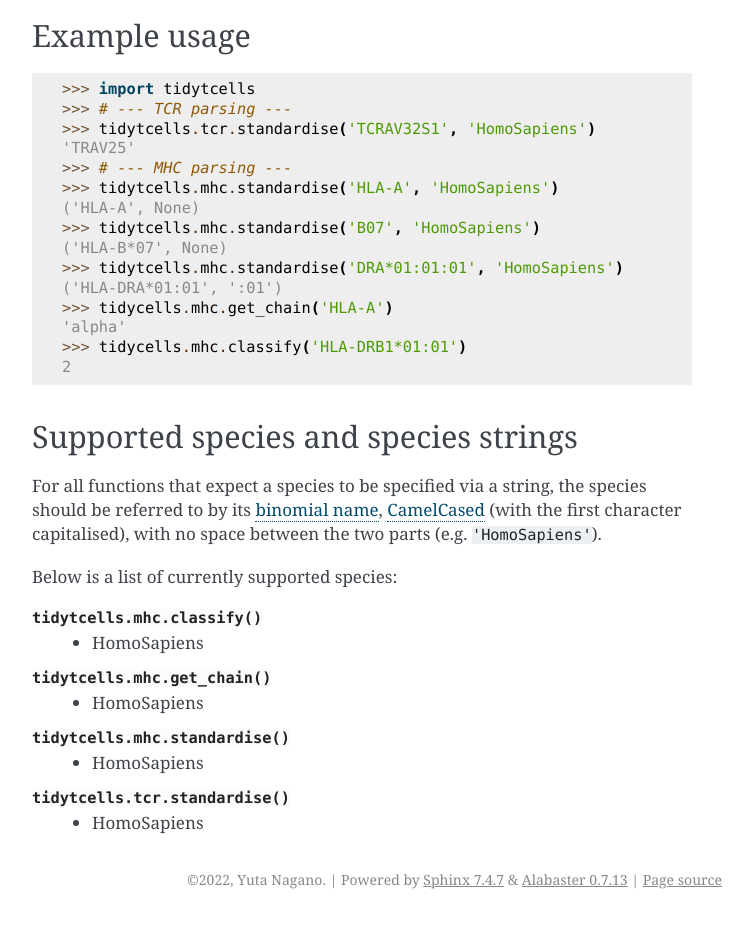
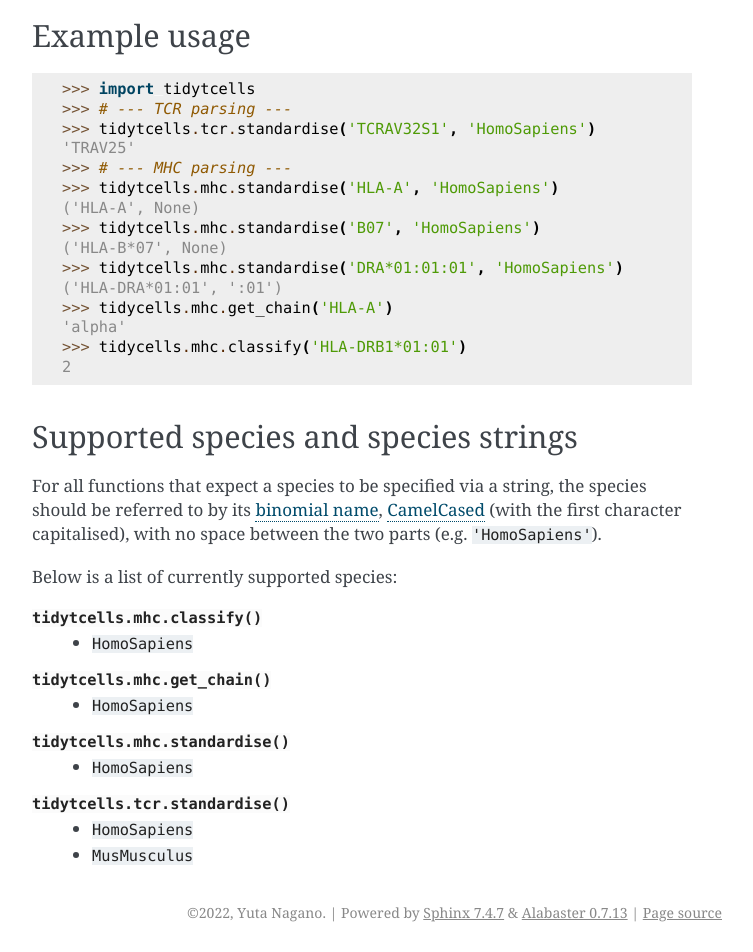
Before and after one commit to yutanagano/tidytcells, a Sphinx documentation site: the page built from docs/usage.rst, in a window 1280 px wide. Shown: the part 924-1876 px from the top of the page, without its empty margins (388-1141 px from the left). Built offline with Sphinx 7.4.7, drawn with Linux system fonts in a browser that asks for light colours; before the commit the page ends 1843 px from its top, so only the background shows below that.

Commit message:
Update documentation to match new code and features

```diff
--- a/README.rst
+++ b/README.rst
@@ -18,9 +18,7 @@ because the formats/nomenclature of how each dataset encodes TCR and MHC gene
 names are slightly different, or even inconsistent within themselves.
 ``tidytcells`` attempts to ameliorate this issue by providing simple functions
 that can standardise TCR and MHC gene symbols to their officially accepted
-versions, as defined by `IMGT <https://www.imgt.org/>`_,
-`HGNC <https://www.genenames.org/>`_, or other authorities on gene
-nomenclature.
+versions, as defined by `IMGT <https://www.imgt.org/>`_.
 
 Installation
 ------------
--- a/VERSION.txt
+++ b/VERSION.txt
@@ -1 +1 @@
-0.0.5
+0.1.0
--- a/docs/index.rst
+++ b/docs/index.rst
@@ -12,8 +12,9 @@ Welcome to tidytcells's documentation!
 
 .. note::
 
-   This package currently only supports parsing of human TCR and MHC gene data.
-   Support for more species is planned for the future.
+   Support for species other than Homo sapiens is currently limited
+   (see :ref:`_supported_species`). Support for more species is planned for the
+   future.
 
 ``tidytcells`` is a lightweight Python package written for bioinformaticians
 who work with T cell receptor (TCR) data. The main purpose of the package is to
--- a/docs/usage.rst
+++ b/docs/usage.rst
@@ -61,13 +61,14 @@ character capitalised), with no space between the two parts (e.g.
 Below is a list of currently supported species:
 
 :py:func:`tidytcells.mhc.classify`
-    - HomoSapiens
+    - ``HomoSapiens``
 
 :py:func:`tidytcells.mhc.get_chain`
-    - HomoSapiens
+    - ``HomoSapiens``
 
 :py:func:`tidytcells.mhc.standardise`
-    - HomoSapiens
+    - ``HomoSapiens``
 
 :py:func:`tidytcells.tcr.standardise`
-    - HomoSapiens
+    - ``HomoSapiens``
+    - ``MusMusculus``
```
